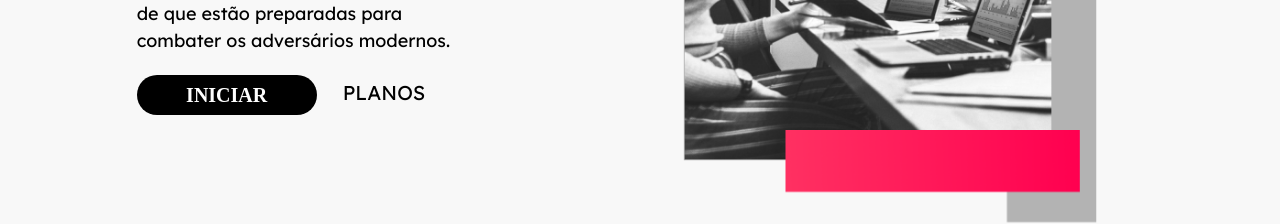
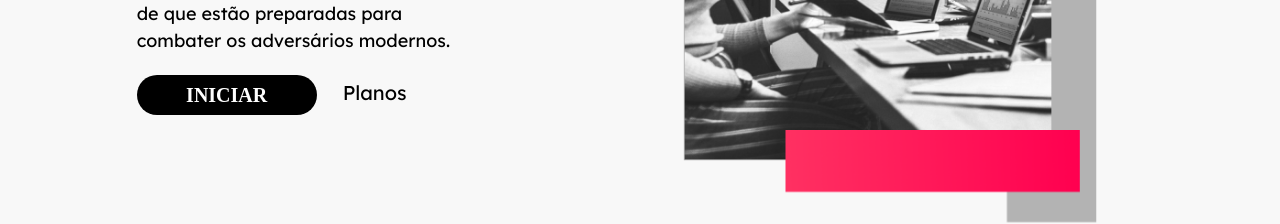
Before and after one commit to arlindo0x73/athsec, a Next.js app: page /home in a window 1280 px wide. Shown: the part 351-575 px from the top of the page. Built offline with nearby package versions, Linux system fonts and the light colour scheme; a web font is replaced by a local one.

Commit message:
Update index.js

```diff
--- a/pages/home/index.js
+++ b/pages/home/index.js
@@ -26,12 +26,12 @@ const Home = () => {
               adversários modernos.
             </p>
             <div className={style.homeButtons}>
-              <Link href="/contacts">
+              <Link href="https://athsec.org/contacts">
                 <button className={style.homeStart}>INICIAR</button>
               </Link>
 
               <Link href="#planos">
-                <button className={style.homePlans}>PLANOS</button>
+                <button className={style.homePlans}>Planos</button>
               </Link>
             </div>
           </div>
@@ -241,7 +241,7 @@ const Home = () => {
           Nossos especialistas estão prontos para adaptar nossas soluções de<br />
           serviços de segurança para atender às necessidades de sua organização.
         </p>
-        <Link href="/contacts">
+        <Link href="https://athsec.org/contacts">
           <button>Contactos</button>
         </Link>
       </div>
```
